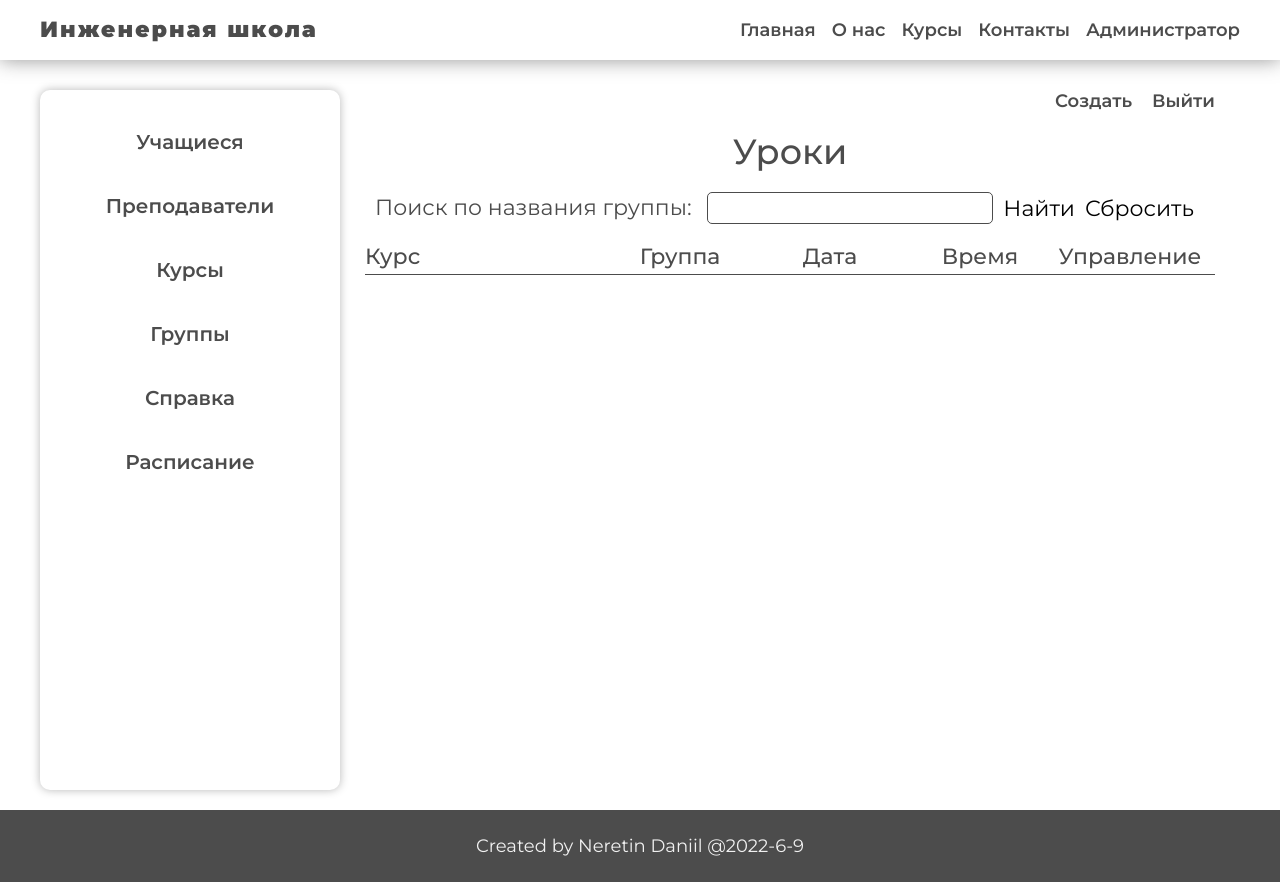
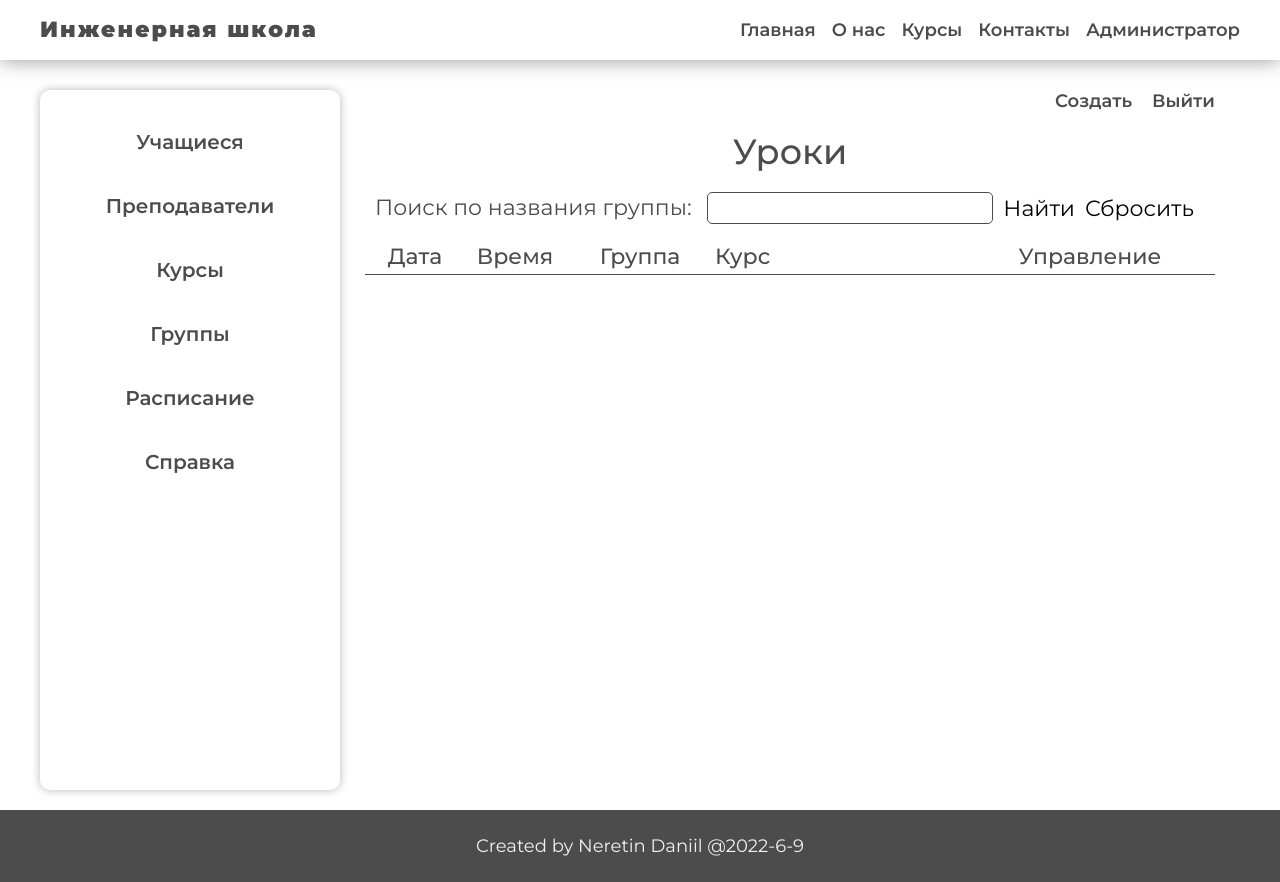
Before and after one commit to Nertti/SchoolOnMCT, a PHP site: page /SchoolProject/admin/lessons/index.php in a window 1280 px wide. Run offline with PHP 8.4, Linux system fonts and the light colour scheme; the visitor is signed in with stand-in values (Sample User, id 1); data that the repository does not hold is empty.

Commit message:
Редактировал вывод уроков, добавил закладные для интеграции расписания для учеников учителей изменил запрос на сортировку с диапазоном вывода дат

```diff
--- a/admin/include-admin/admin_panel.php
+++ b/admin/include-admin/admin_panel.php
@@ -2,8 +2,8 @@
 <a class="menu_block" href="<?php echo BASE_URL ?>admin/teachers/index.php">Преподаватели</a>
 <a class="menu_block" href="<?php echo BASE_URL ?>admin/courses/index.php">Курсы</a>
 <a class="menu_block" href="<?php echo BASE_URL ?>admin/groups/index.php">Группы</a>
+<a class="menu_block" href="<?php echo BASE_URL ?>admin/lessons/index.php"">Расписание</a>
 <a class="menu_block" href="<?php echo BASE_URL ?>admin/spravka.php">Справка</a>
-<a class="menu_block" href="<?php echo BASE_URL ?>admin/lessons/index.php"">Расписание</a>
 <!--<a class="menu_block" href="#">Оплата</a>-->
 <!--                    <a class="menu_block" href="#">1</a>-->
 <!--                    <a class="menu_block" href="#">2</a>-->
--- a/admin/lessons/index.php
+++ b/admin/lessons/index.php
@@ -34,21 +34,24 @@ include SITE_ROOT . '/app/include/redirectAdmin.php';
                     </form>
                     <div class="head_table">
 <!--                        <span class="number">№</span>-->
+                        <span class="date">Дата</span>
+                        <span class="date">Время</span>
+                        <span class="price">Группа</span>
                         <span class="surname">Курс</span>
-                        <span class="price">Группа</span>
-                        <span class="price">Дата</span>
-                        <span class="price">Время</span>
-                        <span class="price">Управление</span>
+                        <span class="control price">Управление</span>
                     </div>
                     <div class="table">
                         <?php foreach ($lessons as $key => $lesson): ?>
                             <div class="row_table">
 <!--                                <span class="number">--><?//= $key + 1; ?><!--</span>-->
+                                <span class="date"><?php
+                                    $date = new DateTime($lesson['date']);
+                                    echo $date->format('d.m') ?></span>
+                                <span class="date"><?= mb_substr($lesson['time_start'], 0, 5) ?></span>
+                                <span class="price"><?= $lesson['number']; ?></span>
                                 <span class="surname"><?php echo $lesson['name']?></span>
-                                <span class="price"><?= $lesson['number']; ?></span>
-                                <span class="price"><?= $lesson['date']; ?></span>
-                                <span class="price"><?= $lesson['time_start']; ?></span>
-                                <span class="price">
+
+                                <span class="control price" >
 <!--                                <a class="edit" href="student.php?table=students&id_edit=--><?//= $lesson['id_lesson']; ?><!--">Информация</a>-->
                                 <a class="delete" onClick="return window.confirm('Удалить урок?');" href="?table=lessons&del_id=<?= $lesson['id_lesson']; ?>">Удалить</a>
                             </span>
--- a/admin/users/student.php
+++ b/admin/users/student.php
@@ -17,6 +17,8 @@ include SITE_ROOT . '/app/include/redirectAdmin.php';
         <div class="container">
             <div class="info_page">
                 <div class="admin_menu">
+                    <a style="margin: 0 auto 0 0"
+                       href="create_pay.php?id_student_pay=<?= $student['id_student'] ?>">Внести оплату</a>
                     <a href="edit.php?table=students&id_edit=<?= $student['id_student']; ?>">Редактировать</a>
                     <a href="javascript:history.go(-1)">Назад</a>
                 </div>
@@ -60,10 +62,6 @@ include SITE_ROOT . '/app/include/redirectAdmin.php';
                         <div>Баланс: <?= $student['balance'] ?> BYN</div>
                     </div>
                 </div>
-                <div class="edit_line_student">
-                    <a href="create_pay.php?id_student_pay=<?= $student['id_student'] ?>">Внести оплату</a>
-                </div>
-
             </div>
         </div>
     </main>
--- a/app/controllers/sort_find.php
+++ b/app/controllers/sort_find.php
@@ -4,7 +4,11 @@ $teachers = selectALL('teachers');
 $admins = selectALL('admins');
 $courses = selectALL('courses');
 $groups = selectALL('groups');
-$lessons = selectALL('selectlessons');
+//$lessons = selectALL('selectlessons');
+$lessons = selectOrder('selectlessons', 'date, time_start');
+//$lessons = selectOrder('selectlessons', 'date, time_start', ['date' => date("Y-m-d"),]);
+//$lessons = selectOrder('selectlessons', 'date, time_start', [date('Y-m-d', strtotime('monday this week')) => 'date', date('Y-m-d', strtotime('saturday this week')) => 'date']);
+
 $lessonsDEL = selectALL('lessons');
 $sort_list = [
     'id_asc' => 'id_student',
@@ -32,14 +36,14 @@ if (array_key_exists($sort, $sort_list)) {
 } else {
     $sort_sql = reset($sort_list);
 }
-if(isset($_GET['sort'])){
-    if ($table === 'students'){
+if (isset($_GET['sort'])) {
+    if ($table === 'students') {
         $students = selectOrder('students', $sort_sql);
-    } elseif ($table === 'teachers'){
+    } elseif ($table === 'teachers') {
         $teachers = selectOrder('teachers', $sort_sql);
-    } elseif ($table === 'courses'){
+    } elseif ($table === 'courses') {
         $courses = selectOrder('courses', $sort_sql);
-    } elseif ($table === 'groups'){
+    } elseif ($table === 'groups') {
         $groups = selectOrder('groups', $sort_sql);
     }
 }
@@ -47,13 +51,13 @@ if(isset($_GET['sort'])){
 if (isset($_POST['find'])) {
     $table = $_POST['find'];
     $find_sql = $_POST['search'];
-    if($table === 'students'){
+    if ($table === 'students') {
         $students = selectFind($table, $find_sql, 'surname');
-    }elseif ($table === 'courses'){
+    } elseif ($table === 'courses') {
         $courses = selectFind($table, $find_sql, 'name');
-    }elseif ($table === 'teachers'){
+    } elseif ($table === 'teachers') {
         $teachers = selectFind($table, $find_sql, 'surname');
-    }elseif ($table === 'groups'){
+    } elseif ($table === 'groups') {
         $groups = selectFind($table, $find_sql, 'number');
     }
 }
--- a/app/db/db.php
+++ b/app/db/db.php
@@ -90,14 +90,13 @@ function selectOrder($table, $sort_sql, $params = [])
     if (!empty($params)) {
         $i = 0;
         foreach ($params as $key => $value) {
-
-            if (!is_numeric($value)) {
-                $value = "'" . $value . "'";
-            }
+            //массив ассоциативный наоборот
+            $value = "`" . $value . "`";
+            $key = "'" . $key . "'";
             if ($i === 0) {
-                $sql = $sql . " WHERE $key = $value";
+                $sql = $sql . " WHERE $value >= $key";
             } else {
-                $sql = $sql . " AND $key = $value";
+                $sql = $sql . " AND $value <= $key";
             }
             $i++;
         }
--- a/css/StylePHP.css
+++ b/css/StylePHP.css
@@ -53,3 +53,7 @@ select{
     width: 550px;
     margin: 0 auto;
 }
+.date{
+    width: 100px;
+    text-align: center;
+}
```
